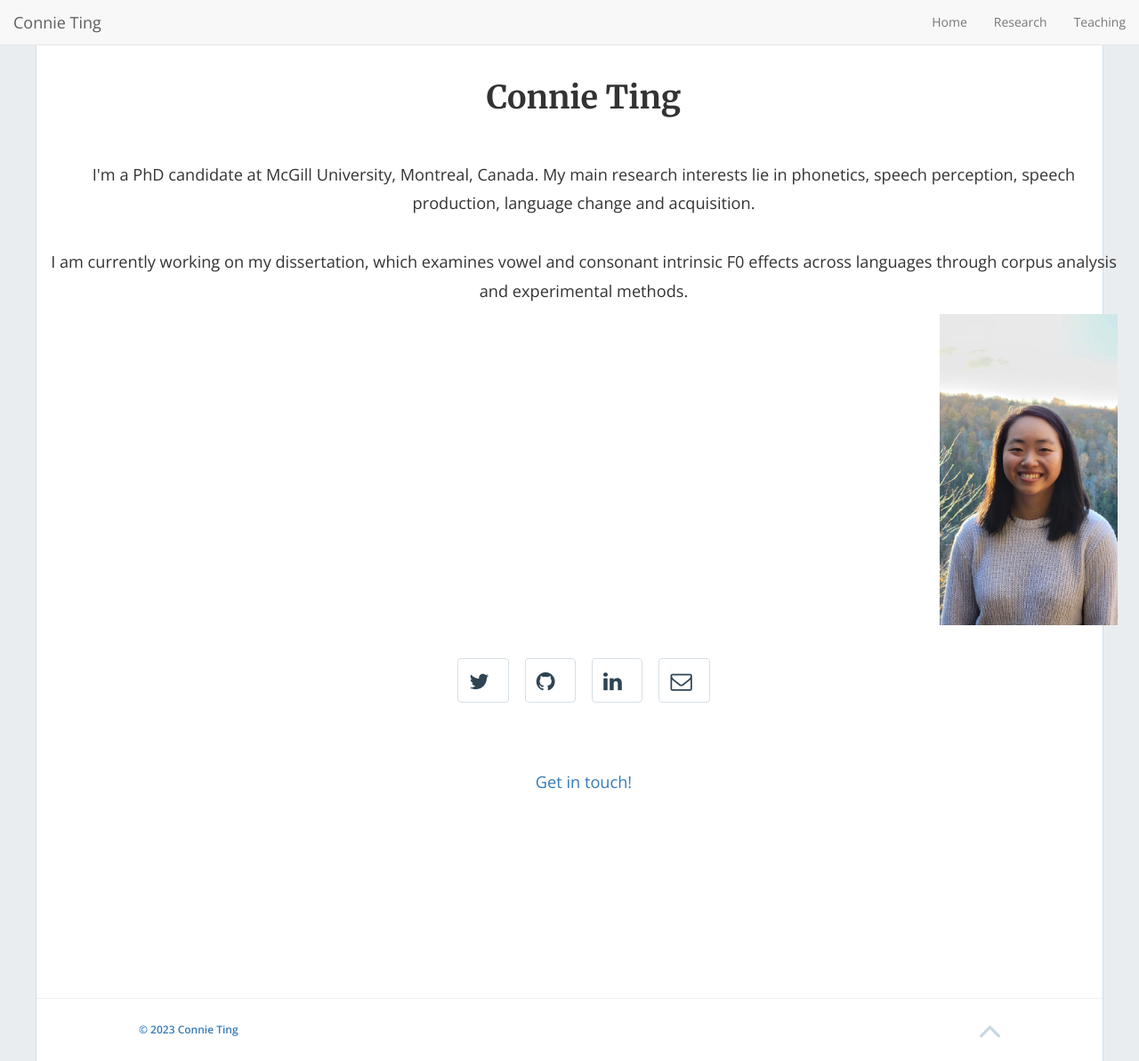
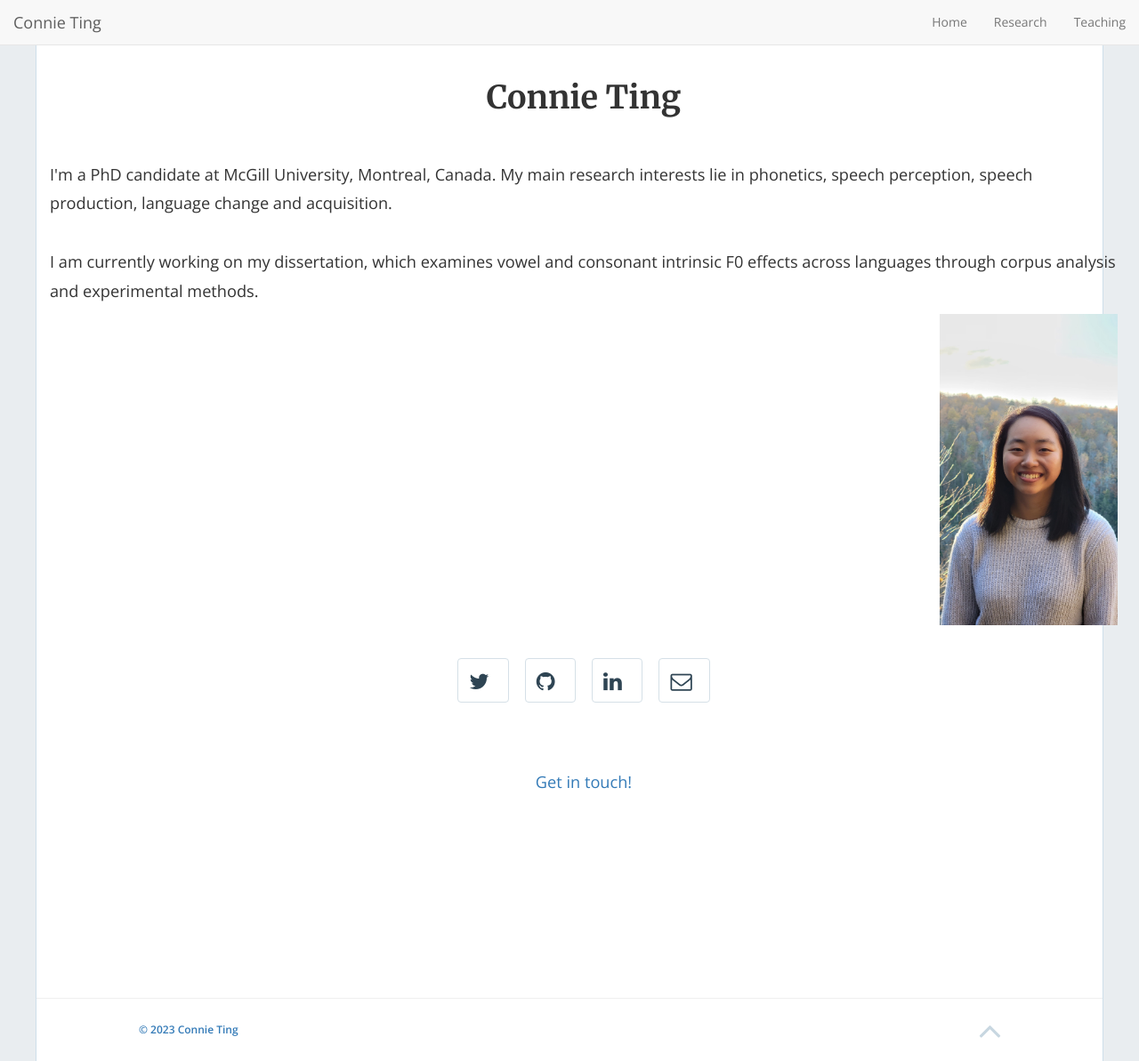
Before and after one commit to connieting/connieting.github.io, a Jekyll site: the page built from index.html, in a window 1280 px wide and 1193 px high. Shown: the whole window at 89% size. Built offline with Jekyll 4.4.1, drawn with Linux system fonts in a browser that asks for light colours; nearby versions of some CDN libraries.

Commit message:
Update home-hero.html
new col specification

```diff
--- a/_includes/home-hero.html
+++ b/_includes/home-hero.html
@@ -11,29 +11,27 @@
           <br>
           <br>
 
-      <div class="row align-items-center">
+      <div class="row justify-content-center">
         <div class="col-4">
-          {% if site.description != '' or site.enable_contact == true %}
-            <p class="text-center">
+            <p>
               {% if site.description != '' %}
               {{site.description}}
               {% endif %}
-              <br>
-              <br>
+                  <br>
+                  <br>
               {% if site.thesis != '' %}
               {{site.thesis}}
               {% endif %}
             </p>
-          {% endif %}
         </div>
-
         <div class="col-4">
           <div class="image">
           <img src="/imgs/me_photo.jpeg" style="float:right;width:200px;height:350px;padding:50px,50px,50px;">
           </div>
         </div>
       </div>
-  </div>
+    </div>
+
 
   <div class="row">
 
```
